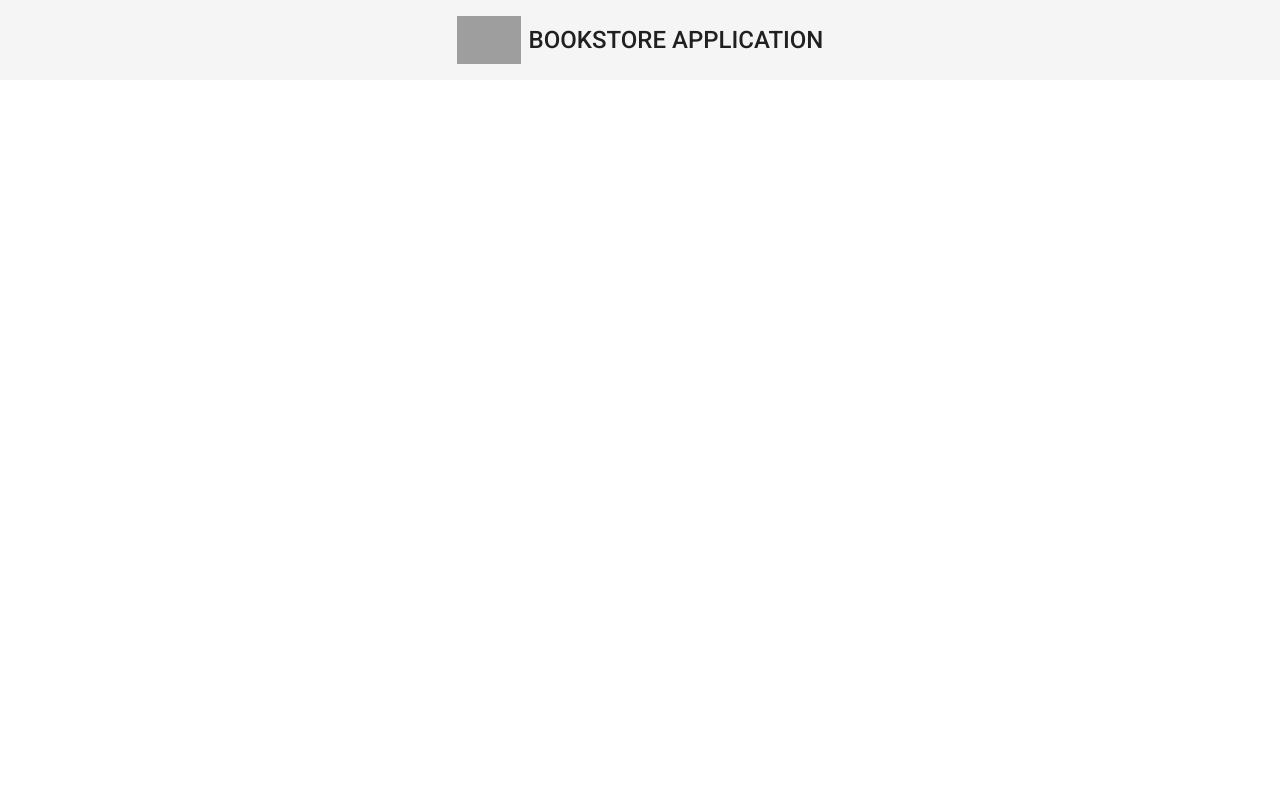
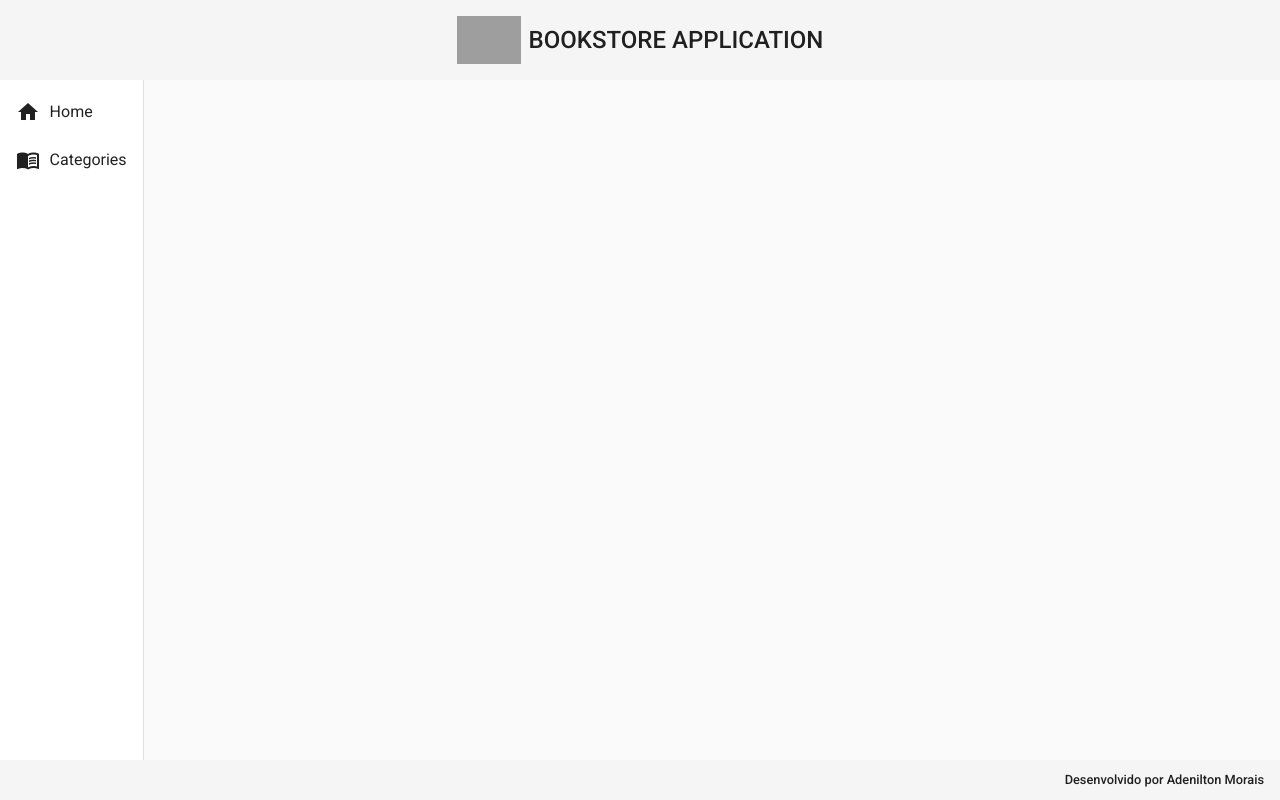
Before and after one commit to Adeniltonarcanjo/bookstore-front, an Angular app: page / in a window 1280 px wide. Built offline with nearby package versions, Linux system fonts and the light colour scheme; grey boxes are pictures that could not be loaded.

Commit message:
header, footer and nav

```diff
--- a/src/app/app.component.html
+++ b/src/app/app.component.html
@@ -1 +1,3 @@
 <app-header></app-header>
+<app-nav></app-nav>
+<app-footer></app-footer>
--- /dev/null
+++ b/src/app/components/template/footer/footer.component.css
@@ -0,0 +1,7 @@
+.footer{
+    justify-content: flex-end;
+    position: fixed;
+    bottom: 0;
+    font-size: 0.8rem;
+    height: 5%;
+}
--- /dev/null
+++ b/src/app/components/template/footer/footer.component.html
@@ -0,0 +1,5 @@
+<mat-toolbar class="footer">
+    <span>
+        Desenvolvido por Adenilton Morais
+    </span>
+</mat-toolbar>
--- /dev/null
+++ b/src/app/components/template/footer/footer.component.ts
@@ -0,0 +1,15 @@
+import { Component, OnInit } from '@angular/core';
+
+@Component({
+  selector: 'app-footer',
+  templateUrl: './footer.component.html',
+  styleUrls: ['./footer.component.css']
+})
+export class FooterComponent implements OnInit {
+
+  constructor() { }
+
+  ngOnInit(): void {
+  }
+
+}
--- /dev/null
+++ b/src/app/components/template/nav/nav.component.css
@@ -0,0 +1,7 @@
+.container{
+    height: 85%;
+}
+
+i{
+    padding-right: .6rem;
+}
--- /dev/null
+++ b/src/app/components/template/nav/nav.component.html
@@ -0,0 +1,17 @@
+<mat-sidenav-container class="container">
+    <mat-sidenav mode="side" opened>
+        <mat-nav-list>
+            <a mat-list-item>
+               <i class="material-icons">home</i>
+               Home
+            </a>
+            <a mat-list-item>
+                <i class="material-icons">menu_book</i>
+                Categories
+             </a>
+        </mat-nav-list>
+    </mat-sidenav>
+    <mat-sidenav-content >
+
+    </mat-sidenav-content>
+</mat-sidenav-container>
--- /dev/null
+++ b/src/app/components/template/nav/nav.component.ts
@@ -0,0 +1,15 @@
+import { Component, OnInit } from '@angular/core';
+
+@Component({
+  selector: 'app-nav',
+  templateUrl: './nav.component.html',
+  styleUrls: ['./nav.component.css']
+})
+export class NavComponent implements OnInit {
+
+  constructor() { }
+
+  ngOnInit(): void {
+  }
+
+}
```
Also changed, not shown: src/app/app.module.ts (+13 -3 lines), src/app/components/template/header/header.component.css (renamed from src/app/components/templante/header/header.component.css), src/app/components/template/header/header.component.html (renamed from src/app/components/templante/header/header.component.html), src/app/components/template/header/header.component.ts (renamed from src/app/components/templante/header/header.component.ts).
